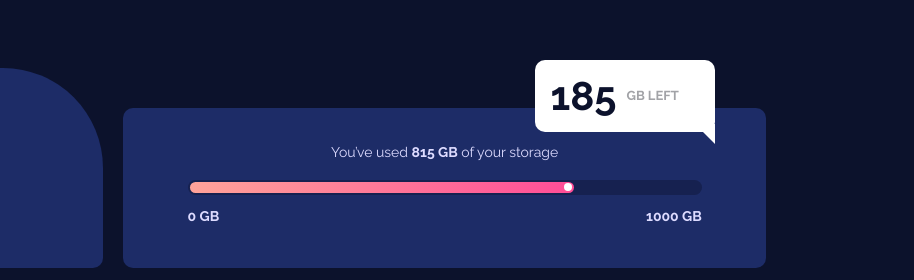
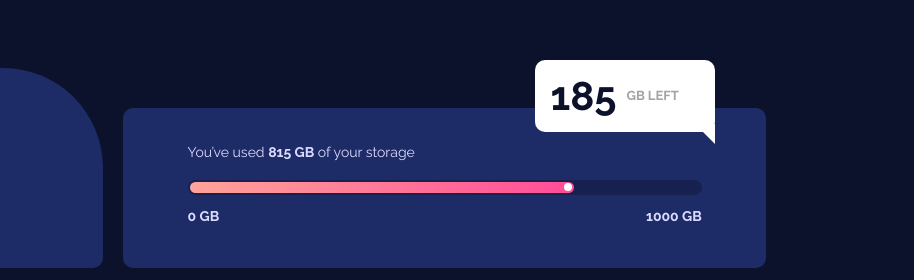
Before and after one commit to firhanram/fylo-data-storage-component-master, a plain HTML site: page index.html in a window 1280 px wide. Shown: the part 176-456 px from the top of the page, 366-1280 px from the left. Drawn offline with Linux system fonts and the light colour scheme.

Commit message:
finsihed desktop version

```diff
--- a/style.css
+++ b/style.css
@@ -192,6 +192,13 @@ section {
         left: 28%;
     }
 
+    .storage__title {
+        text-align: initial;
+        width: 80%;
+        margin-left: auto;
+        margin-right: auto;
+    }
+
     .storage__total-storage::after{
         content: "";
         width: 0;
```
